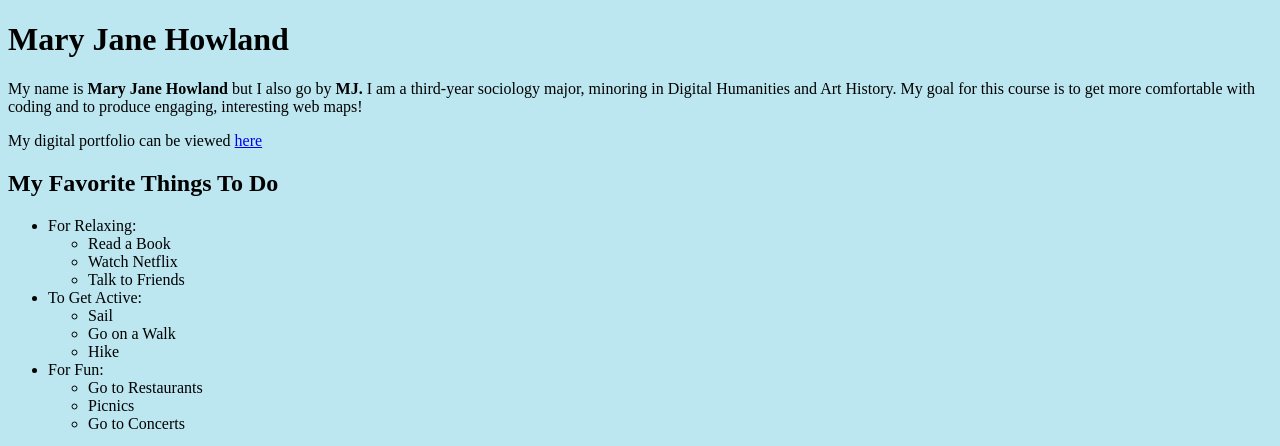
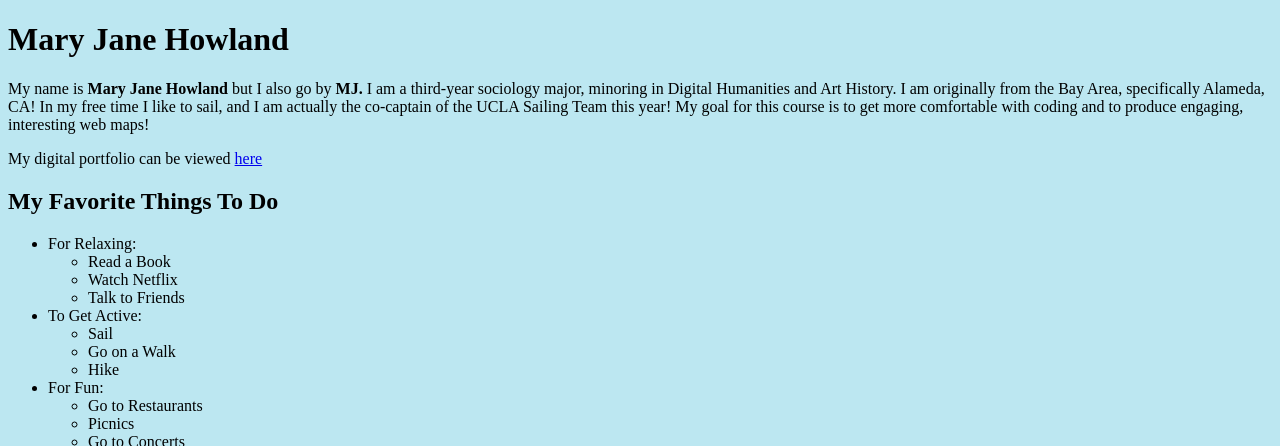
Before and after one commit to MaryJaneHowland/DH151, a plain HTML site: page Week 1/aboutme.html in a window 1280 px wide. Shown: the top 446 px of the page. Drawn offline with Linux system fonts and the light colour scheme.

Commit message:
Update aboutme.html

```diff
--- a/Week 1/aboutme.html
+++ b/Week 1/aboutme.html
@@ -10,7 +10,7 @@
     </style>
     <body>
         <h1> Mary Jane Howland</h1>
-        <p> My name is <b>Mary Jane Howland</b> but I also go by <b>MJ.</b> I am a third-year sociology major, minoring in Digital Humanities and Art History. My goal for this course is to get more comfortable with coding and to produce engaging, interesting web maps!</p>
+        <p> My name is <b>Mary Jane Howland</b> but I also go by <b>MJ.</b> I am a third-year sociology major, minoring in Digital Humanities and Art History. I am originally from the Bay Area, specifically Alameda, CA! In my free time I like to sail, and I am actually the co-captain of the UCLA Sailing Team this year! My goal for this course is to get more comfortable with coding and to produce engaging, interesting web maps!</p>
         <p> My digital portfolio can be viewed <a href=https://www.behance.net/gallery/113984729/Meet-Mary-Jane-Howland>here </a> </p>
         <h2> My Favorite Things To Do </h2>
         <ul>
```
